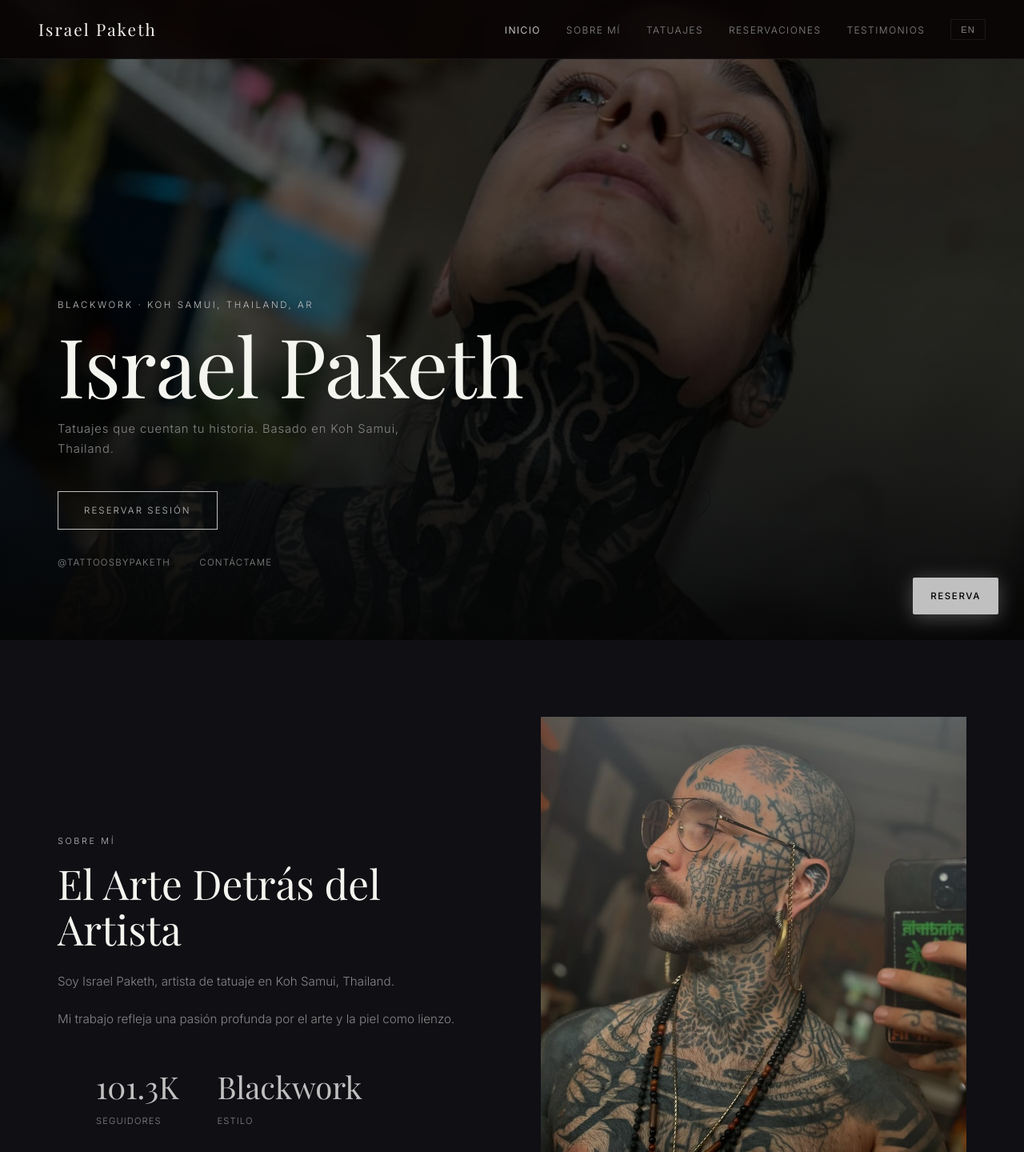
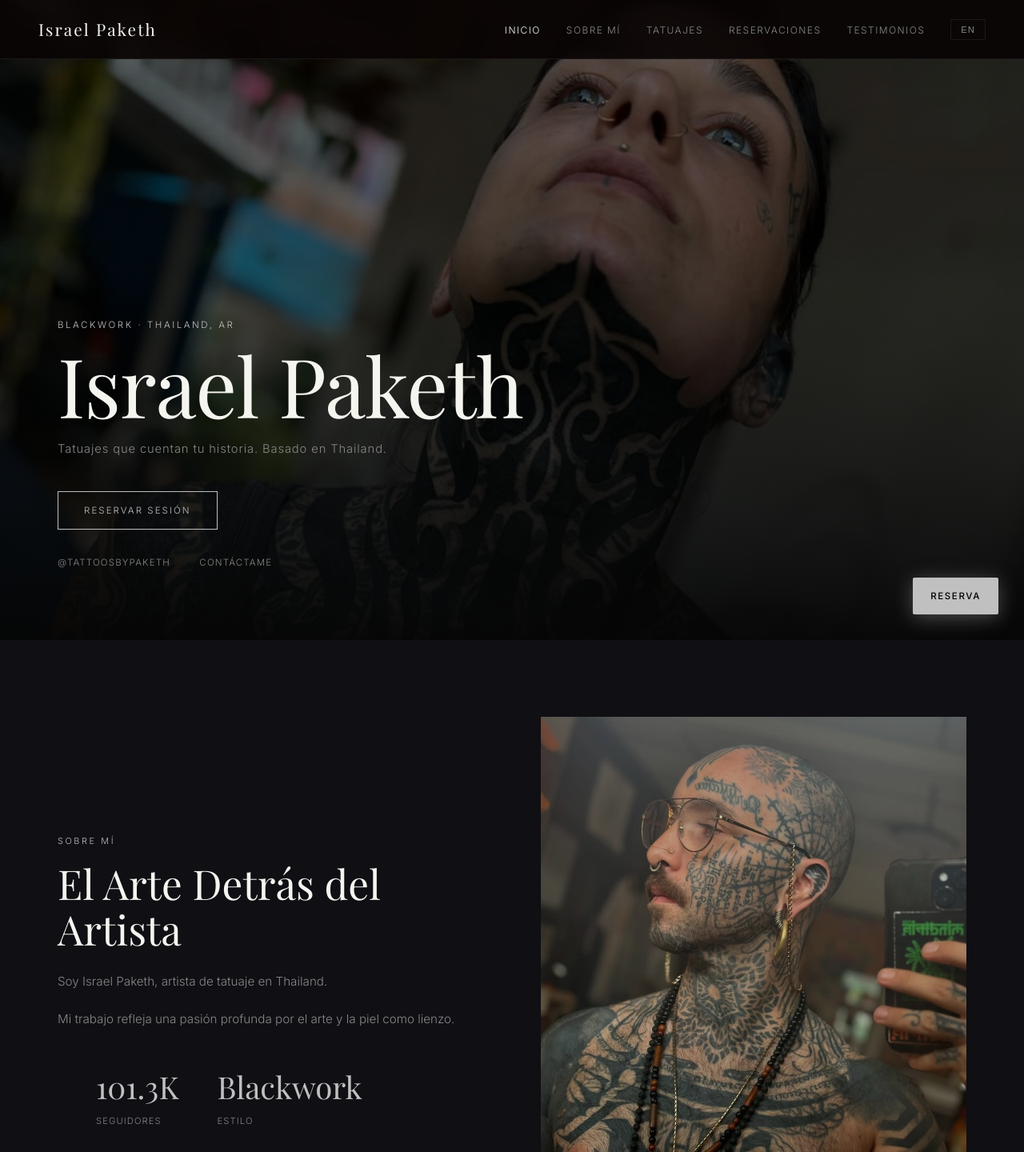
Before and after one commit to BayouWebStudio/tattoosbypaketh, a plain HTML site: page index.html in a window 1280 px wide. Shown: the top 1440 px of the page at 80% size. Drawn offline with nearby package versions, Linux system fonts and the light colour scheme.

Commit message:
Signature: deploy index.html

```diff
--- a/index.html
+++ b/index.html
@@ -3,11 +3,11 @@
 <head>
   <meta charset="UTF-8">
   <meta name="viewport" content="width=device-width, initial-scale=1.0">
-  <title>Israel Paketh &#x2014; Tattoo Artist | Koh Samui, Thailand</title>
-  <meta name="description" content="Israel Paketh is a tattoo artist based in Koh Samui, Thailand specializing in Blackwork. Tatuajes que cuentan tu historia. Basado en Koh Samui, Thailand.">
+  <title>Israel Paketh &#x2014; Tattoo Artist | Thailand</title>
+  <meta name="description" content="Israel Paketh is a tattoo artist based in Thailand specializing in Blackwork. Tatuajes que cuentan tu historia. Basado en Thailand.">
   <link rel="canonical" href="https://bayouwebstudio.github.io/tattoosbypaketh/">
   <meta property="og:title" content="Israel Paketh &#x2014; Tattoo Artist">
-  <meta property="og:description" content="Tatuajes que cuentan tu historia. Basado en Koh Samui, Thailand.">
+  <meta property="og:description" content="Tatuajes que cuentan tu historia. Basado en Thailand.">
   <meta property="og:image" content="https://raw.githubusercontent.com/BayouWebStudio/tattoosbypaketh/main/img/1.jpg">
   <meta property="og:url" content="https://bayouwebstudio.github.io/tattoosbypaketh/">
   <meta property="og:type" content="website">
@@ -23,7 +23,7 @@
     "jobTitle": "Tattoo Artist",
     "url": "https://bayouwebstudio.github.io/tattoosbypaketh/",
     "sameAs": ["https://www.instagram.com/tattoosbypaketh"],
-    "address": { "@type": "PostalAddress", "addressLocality": "Koh Samui, Thailand", "addressCountry": "AR" }
+    "address": { "@type": "PostalAddress", "addressLocality": "Thailand", "addressCountry": "AR" }
   }
   </script>
   <style>
@@ -260,9 +260,9 @@
     <div class="hero-bg"></div>
     <div class="hero-gradient"></div>
     <div class="hero-content">
-      <p class="hero-eyebrow fade-up" data-en="Blackwork" data-es="Blackwork">Blackwork &#xb7; Koh Samui, Thailand, AR</p>
+      <p class="hero-eyebrow fade-up" data-en="Blackwork" data-es="Blackwork">Blackwork &#xb7; Thailand, AR</p>
       <h1 class="fade-up" data-en="Israel Paketh" data-es="Israel Paketh">Israel Paketh</h1>
-      <p class="hero-sub fade-up" data-en="Tatuajes que cuentan tu historia. Basado en Koh Samui, Thailand." data-es="Tatuajes que cuentan tu historia. Basado en Koh Samui, Thailand.">Tatuajes que cuentan tu historia. Basado en Koh Samui, Thailand.</p>
+      <p class="hero-sub fade-up" data-en="Tatuajes que cuentan tu historia. Basado en Thailand." data-es="Tatuajes que cuentan tu historia. Basado en Thailand.">Tatuajes que cuentan tu historia. Basado en Thailand.</p>
       <a href="./booking.html" class="hero-cta fade-up" data-en="Reservar Sesi&#xf3;n" data-es="Reservar Sesi&#xf3;n">Reservar Sesi&#xf3;n</a>
       <div class="social-row fade-up">
         <a href="https://www.instagram.com/tattoosbypaketh" target="_blank" rel="noopener">@tattoosbypaketh</a>
@@ -279,7 +279,7 @@
         <p class="section-label fade-up" data-en="About" data-es="Sobre M&#xed;">Sobre M&#xed;</p>
         <h2 class="fade-up">El Arte Detr&#xe1;s del Artista</h2>
         <div class="about-text">
-          <p class="fade-up">Soy Israel Paketh, artista de tatuaje en Koh Samui, Thailand.</p>
+          <p class="fade-up">Soy Israel Paketh, artista de tatuaje en Thailand.</p>
           <p class="fade-up">Mi trabajo refleja una pasi&#xf3;n profunda por el arte y la piel como lienzo.</p>
         </div>
         <div class="stats-row fade-up">
```
